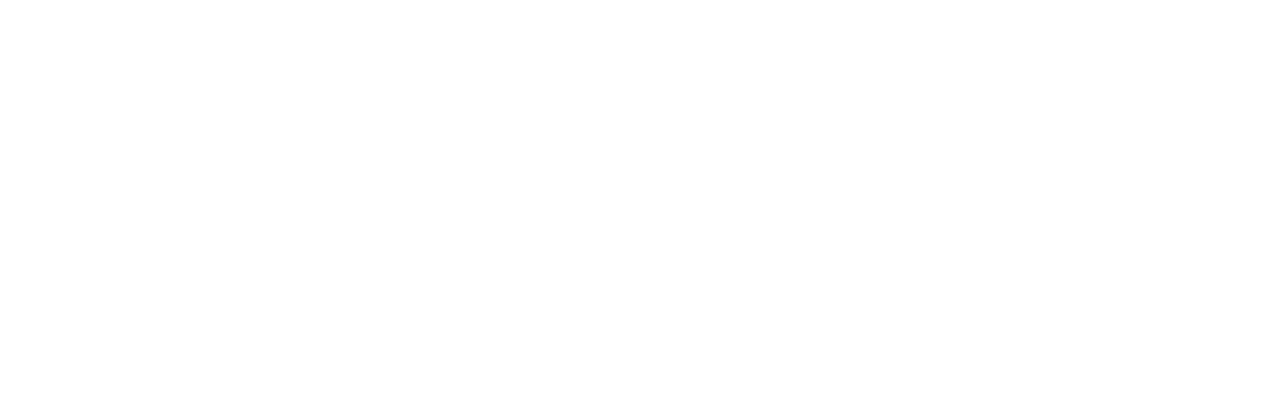
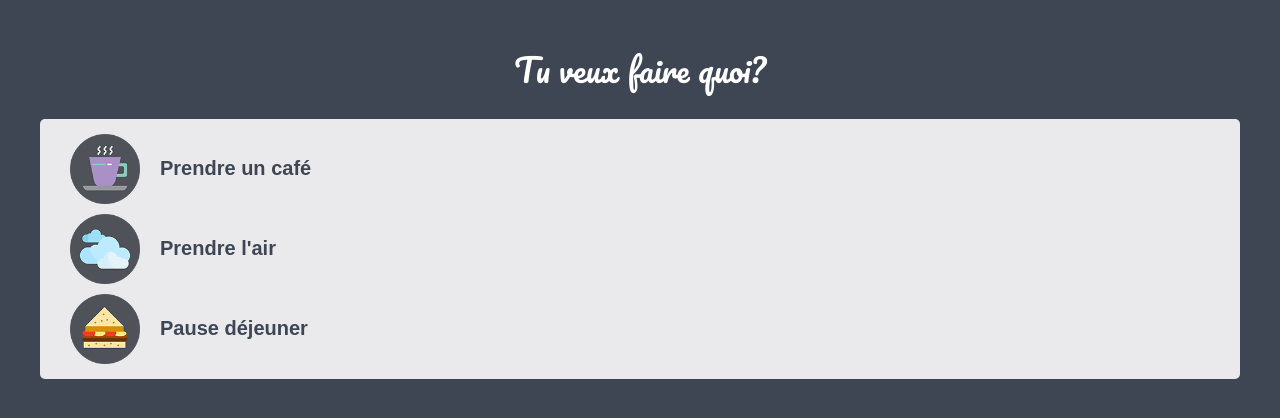
Before and after one commit to Bakhaw/hackathon, a React app: page /#/home in a window 1280 px wide. Before the commit this address led to /#/. Shown: the top 418 px of the page. Built offline with nearby package versions, Linux system fonts and the light colour scheme.

Commit message:
SelectActivity

```diff
--- a/src/screens/Home/SelectActivity.js
+++ b/src/screens/Home/SelectActivity.js
@@ -1,20 +1,21 @@
 import React, { Component } from 'react';
 import Button from '../../components/Button';
+import Container from '../../components/Container';
 
-const baseImgPath = 'src/assets/icones-hobbies';
+const baseImgPath = 'src/assets/icones-activities';
 
 const Activities = [
   {
-    img: `${baseImgPath}/voyage.png`,
-    text: 'prendre un café'
+    img: `${baseImgPath}/cafe.png`,
+    text: 'Prendre un café'
   },
   {
-    img: `${baseImgPath}/lecture.png`,
-    text: 'prendre l\'air'
+    img: `${baseImgPath}/air.png`,
+    text: 'Prendre l\'air'
   },
   {
-    img: `${baseImgPath}/cuisine.png`,
-    text: 'pause déjeuner'
+    img: `${baseImgPath}/dej.png`,
+    text: 'Pause déjeuner'
   },
 ];
 
@@ -31,8 +32,9 @@
     const { selectedActivity } = this.state;
     const { handleNext } = this.props;
     return (
-      <div className='SelectActivity__container'>
-        <div className='Activity__container'>
+      <div className='SelectActivities__container'>
+        <Container title='Tu veux faire quoi?'>
+          <div className='Activities__container'>
             {Activities.map((activity, index) => {
               const { img, text } = activity;
               const isSelected = selectedActivity === activity.text;
@@ -48,17 +50,13 @@
                     }`}
                     >
                     <img className='Activity__card__image' src={img} />
-                  <p>{text}</p>
+                    <p className='Activity__card__text'>{text}</p>
                   </div>
                 </div>
               );
             })}
           </div>
-        <Button
-          className='SelectActivity__submit__button'
-          onClick={handleNext}
-          text='Suivant'
-        />
+        </Container>
       </div>
     );
   }
--- a/src/screens/Home/SelectPersonMode.js
+++ b/src/screens/Home/SelectPersonMode.js
@@ -1,12 +1,13 @@
 import React, { Component } from 'react';
 import Button from '../../components/Button';
+import Container from '../../components/Container';
 
 class SelectPersonMode extends Component {
 
   render() {
     const { handleRandom, handleSelectPerson } = this.props;
     return (
-      <div className='SelectPersonMode__container'>
+      <Container title='Avec qui ?'>
         <Button
           onClick={handleRandom}
           className='SelectPersonMode__button'
@@ -17,7 +18,7 @@
           className='SelectPersonMode__button'
           text='JE CHOISIS'
         />
-      </div>
+      </Container>
     );
   }
 }
--- a/src/screens/Home/_styles.scss
+++ b/src/screens/Home/_styles.scss
@@ -24,6 +24,7 @@
 .SelectActivities__container {
   text-align: center;
   padding: 20px 40px;
+  background-color: $grey;
   .SelectActivities__title {
     color: white;
     font-family: $pacifico;
@@ -38,12 +39,11 @@
 .Activities__container {
   background: $white;
   border-radius: 5px;
-  padding: 20px 0;
+  padding: 10px;
   margin: 20px 0;
-  display: grid;
-  grid-template-columns: repeat(3, 30vw);
-  grid-gap: 20px 0;
+  display: flex;
   justify-content: center;
+  flex-flow: column nowrap;
   .Activity__card__container {
     height: 100%;
     width: 100%;
@@ -54,17 +54,23 @@
     .Activity__card__box {
       cursor: pointer;
       border-radius: 50%;
-      width: 100px;
       height: auto;
       margin: auto;
+      display: flex;
+      align-items: center;
     }
     .Activity__card__image {
       width: 70px;
       height: 70px;
+      margin: 5px 20px;
     }
     .Activity__card__image__active {
       border: 10px solid $bluegreen;
       border-radius: 50%;
+    }
+    .Activity__card__text {
+      color: $grey;
+      font-size: 20px;
     }
   }
 }
--- a/src/screens/Home/index.js
+++ b/src/screens/Home/index.js
@@ -9,7 +9,7 @@
 
 class Home extends Component {
   state = {
-    step: 5
+    step: 1
   };
 
   handleNext = () => {
```
Lines whose indentation alone changed are shown as unchanged.
